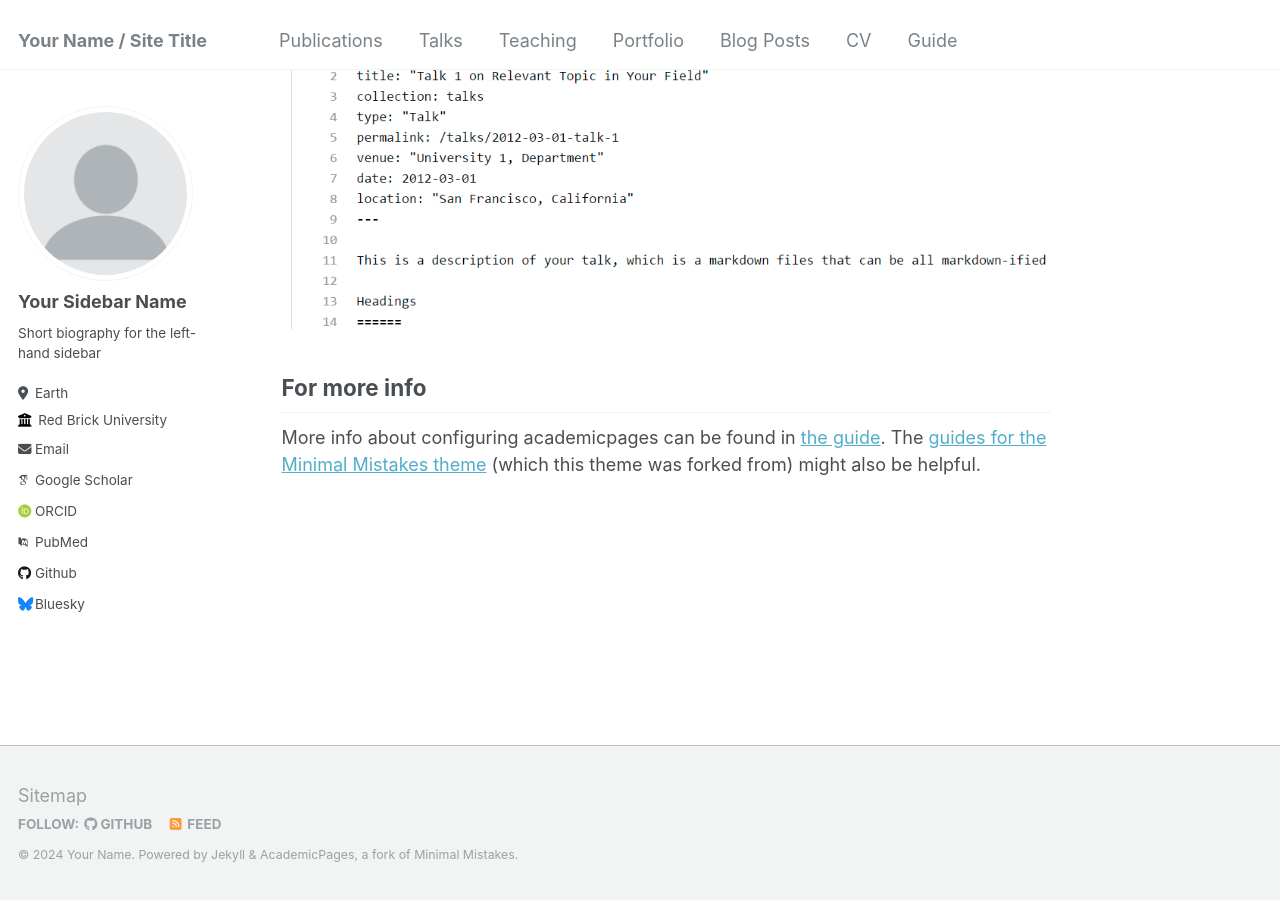
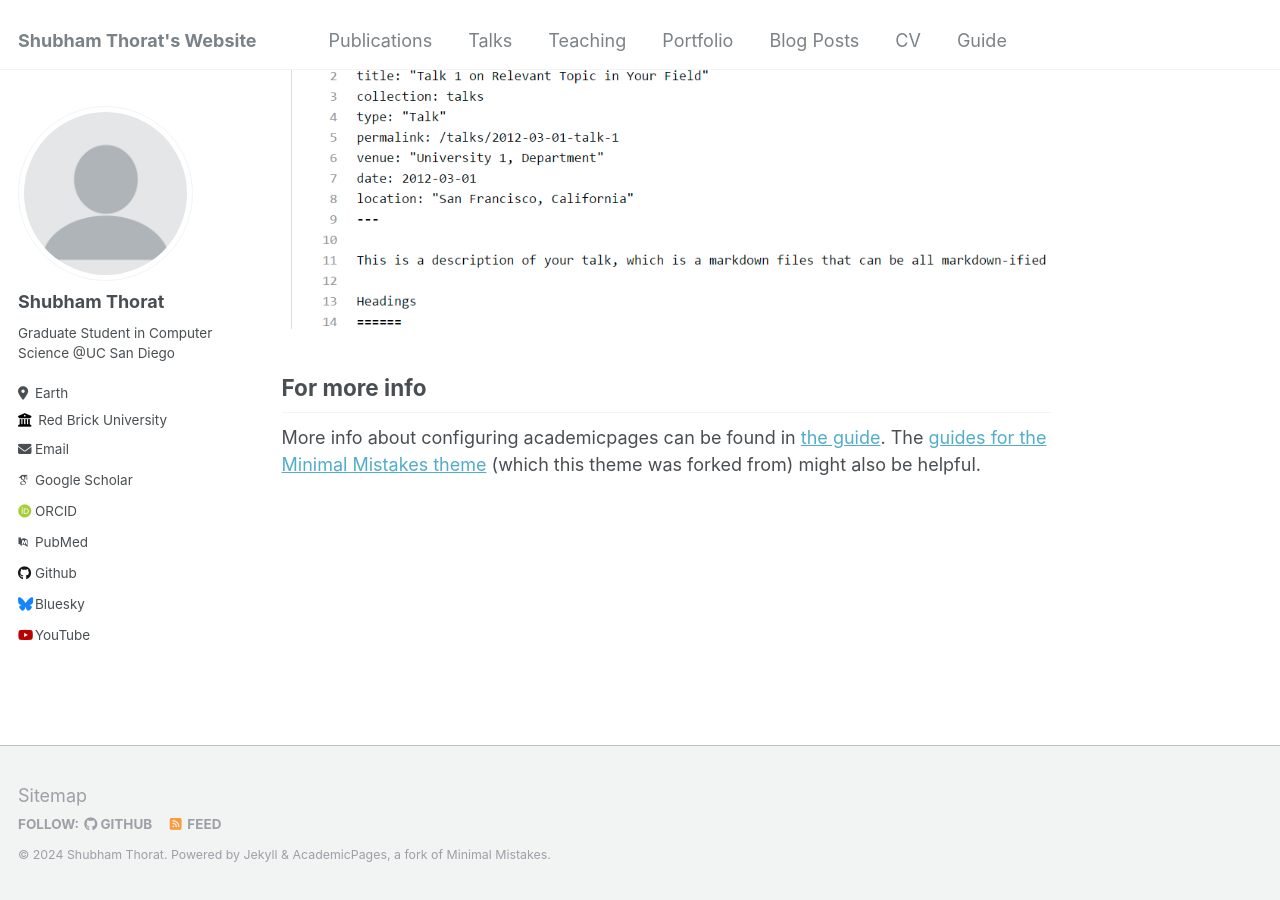
Before and after one commit to shubham4104/shubham4104.github.io, a Jekyll site: the page built from _pages/about.md, in a window 1280 px wide and 900 px high, scrolled down 2660 px. Built offline with Jekyll 4.4.1, drawn with Linux system fonts in a browser that asks for light colours; some web fonts are replaced.

Commit message:
Update _config.yml

```diff
--- a/_config.yml
+++ b/_config.yml
@@ -8,13 +8,13 @@
 
 # Basic Site Settings
 locale                   : "en-US"
-title                    : "Your Name / Site Title"
+title                    : "Shubham Thorat's Website"
 title_separator          : "-"
-name                     : &name "Your Name"
+name                     : &name "Shubham Thorat"
 description              : &description "personal description"
-url                      : https://academicpages.github.io # the base hostname & protocol for your site e.g. "https://mmistakes.github.io"
+url                      : https://shubham4104.github.io # the base hostname & protocol for your site e.g. "https://mmistakes.github.io"
 baseurl                  : "" # the subpath of your site, e.g. "/blog"
-repository               : "academicpages/academicpages.github.io"
+repository               : "shubham4104/shubham4104.github.io"
 
 # Site Author - The following control what appear as part of the author content on the side bar.
 #               If a field is blank the icon and link will not appear, otherwise it will be shown.
@@ -22,9 +22,9 @@ repository               : "academicpages/academicpages.github.io"
 author:
   # Biographic information
   avatar           : "profile.png"
-  name             : "Your Sidebar Name"
+  name             : "Shubham Thorat"
   pronouns         : # example: "she/her"
-  bio              : "Short biography for the left-hand sidebar"
+  bio              : "Graduate Student in Computer Science @UC San Diego"
   location         : "Earth"
   employer         : "Red Brick University"
   uri              : # URL
@@ -42,7 +42,7 @@ author:
   bitbucket        : # Username - Update with your username on the site
   codepen          : # Username
   dribbble         : # Username
-  github           : "academicpages"
+  github           : "shubham4104"
   kaggle           : # Username
   stackoverflow    : # User number or user number and name (i.e., use "1" or "1/jeff-atwood")
 
@@ -56,7 +56,7 @@ author:
   keybase          : # Username
   instagram        : # Username
   lastfm           : # Username
-  linkedin         : # Username
+  linkedin         : # sbt4104
   mastodon         : # URL
   medium           : # URL
   pinterest        : # Username
@@ -69,7 +69,7 @@ author:
   weibo            : # Username
   wikipedia        : # Username
   xing             : # Username
-  youtube          : # Username
+  youtube          : "https://www.youtube.com/channel/UCX0QyqwcrAt-STO5NEXRm0g"
   zhihu            : # URL
 
 
```
